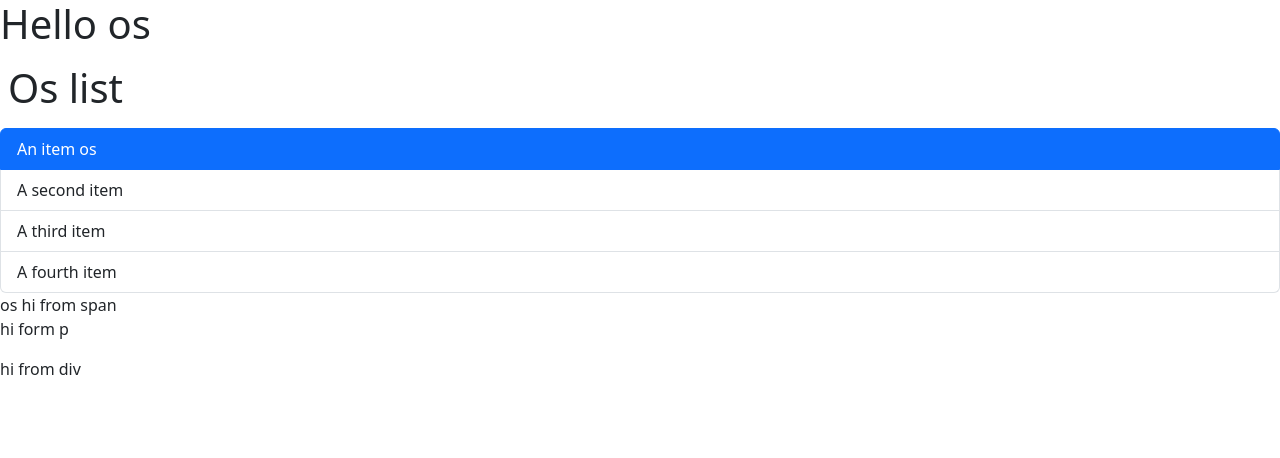
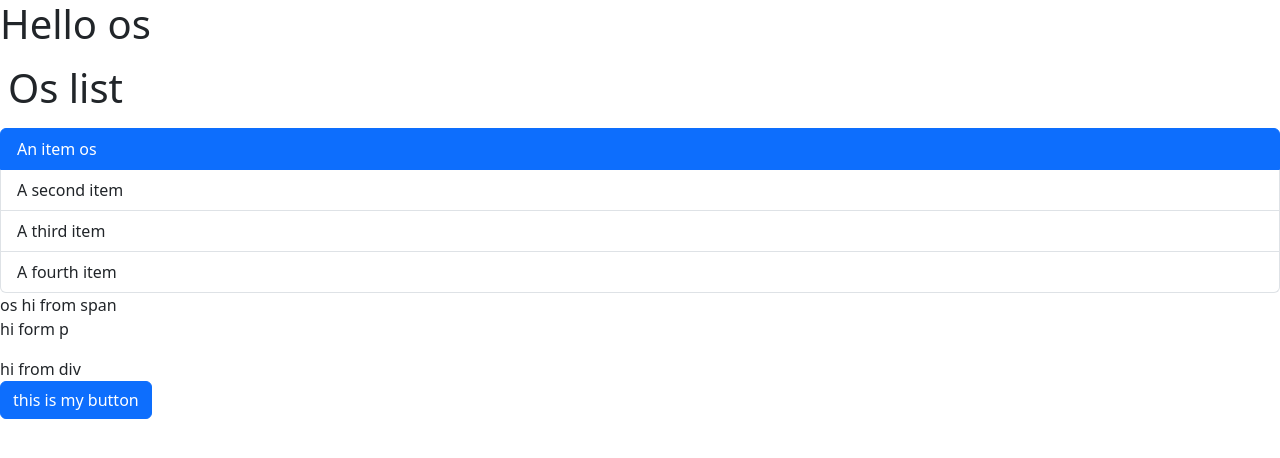
Before and after one commit to OsamaAl-Dailami/React-course-M-Mansour, a React (Vite) app: page / in a window 1280 px wide. Shown: the top 458 px of the page. Built offline with nearby package versions, Linux system fonts and the light colour scheme.

Commit message:
Lesson 23 - Exercise Building a button Component

```diff
--- a/src/App.tsx
+++ b/src/App.tsx
@@ -1,4 +1,5 @@
 import Alert from "./components/Alert";
+import Button from "./components/Button";
 import ListGroup from "./components/ListGroup";
 import Message from "./Message";
 
@@ -21,6 +22,8 @@ function App(){
       <p>hi form p</p>
       <div>hi from div</div>
     </Alert>
+
+    <Button text="this is my button" click={ ()=> console.log("hi os")}/>
 
   </>
   )
--- /dev/null
+++ b/src/components/Button.tsx
@@ -0,0 +1,20 @@
+import React from 'react'
+
+interface btnProps{
+    text: string,
+    color?: string ,
+    click:()=>void,
+
+}
+
+
+export default function Button({text,color='primary', click} : btnProps) {
+
+  return (
+    <div>
+
+        <button type="button" class={`btn btn-${color}`} onClick={click}>{text}</button>
+
+    </div>
+  )
+}
```
